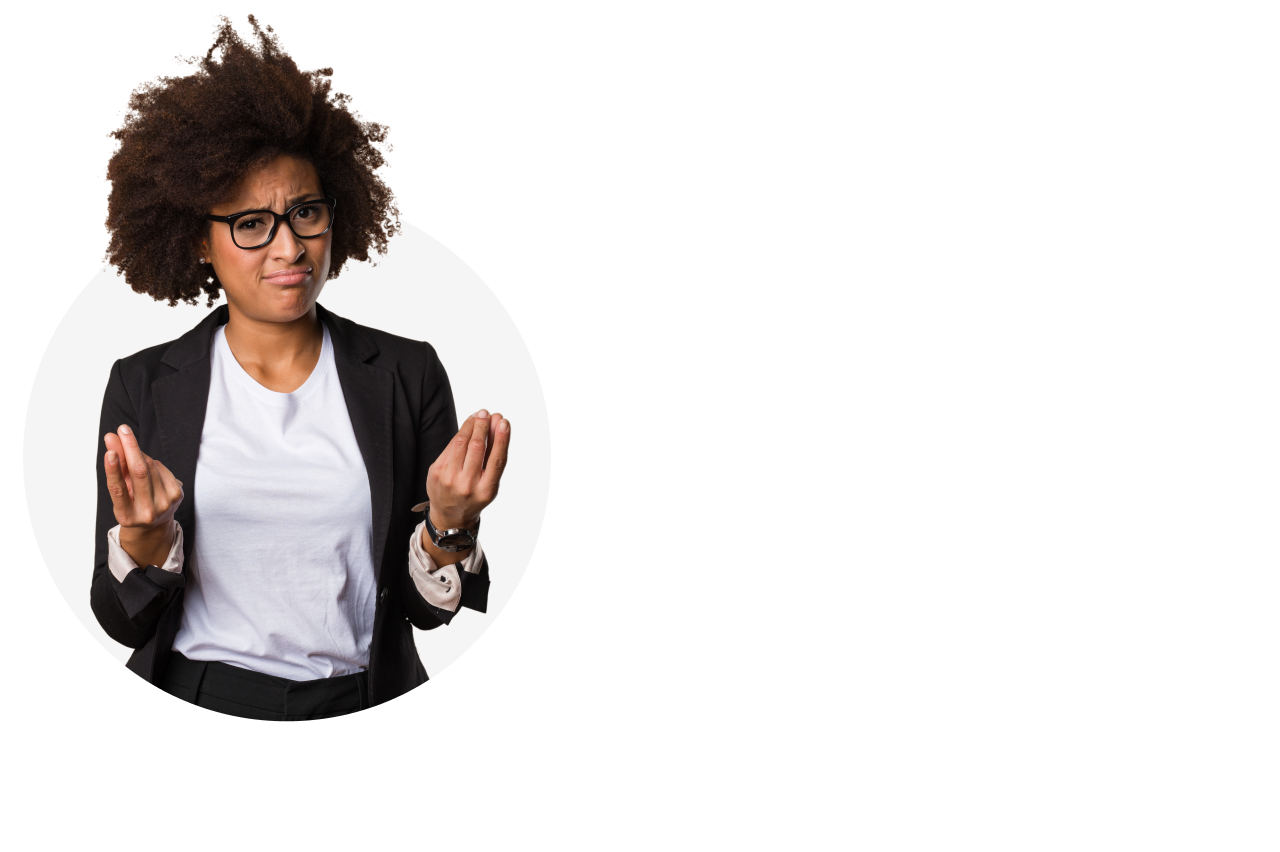
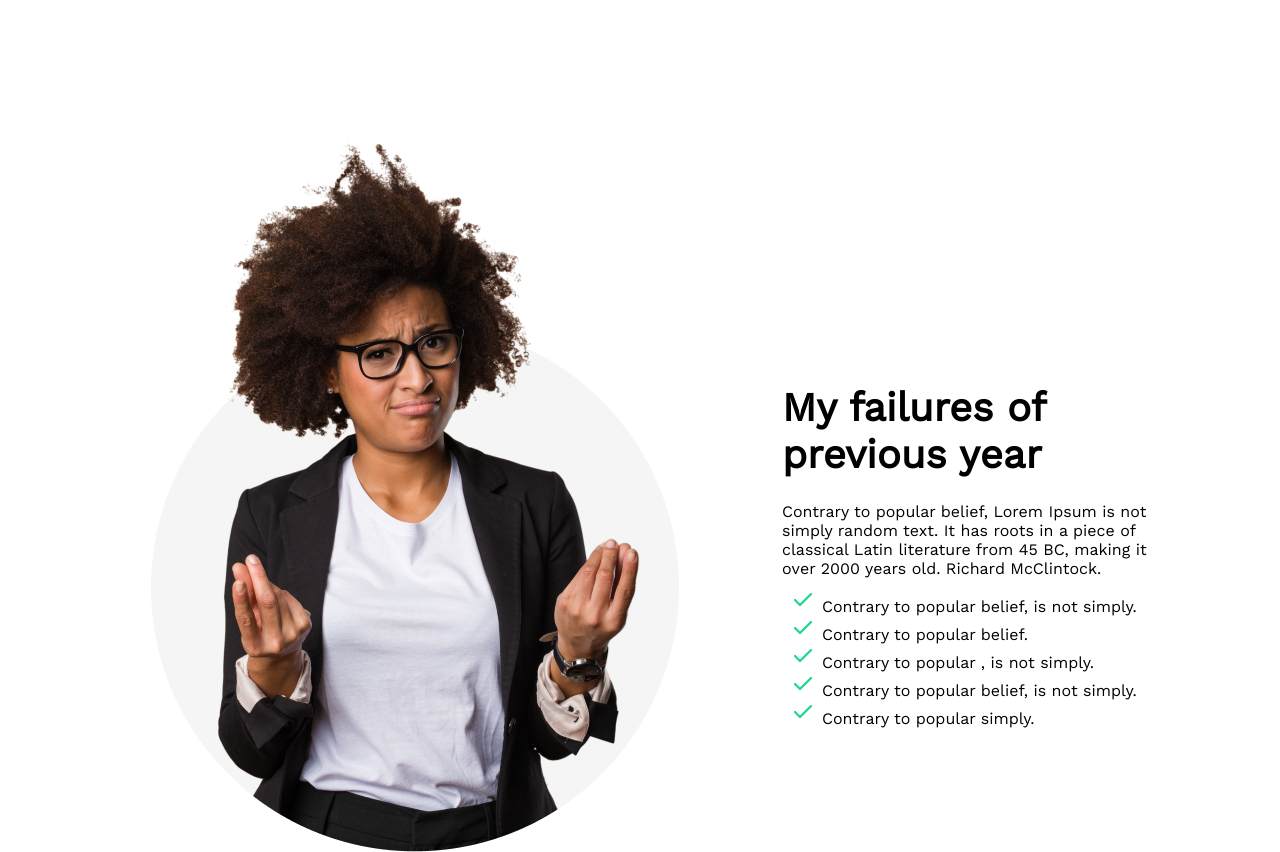
Before and after one commit to safatsaat2/new-year-new-me, a plain HTML site: page index.html in a window 1280 px wide. Shown: the part 810-1662 px from the top of the page. Before the commit the page ends 1536 px from the top, so only its background shows below. Drawn offline with nearby package versions, Linux system fonts and the light colour scheme.

Commit message:
My Failure Secion Added

```diff
--- a/index.html
+++ b/index.html
@@ -19,16 +19,26 @@
     <header class="header">
         <div class="header-section">
             <h1>All Thinks Are Possible If You believe</h1>
-            <p>There are many variations of passages of Lorem Ipsum <br> available, but the majority have suffered alteration in some <br> form, by injected humour, or randomised words</p>
+            <p>There are many variations of passages of Lorem Ipsum <br> available, but the majority have suffered
+                alteration in some <br> form, by injected humour, or randomised words</p>
             <button class="btn">Contact Us</button>
         </div>
     </header>
     <main>
         <section class="my-failure">
-            <div>
-                <img src="images/person.png" alt="">
+            <div class="my-failure-div">
+                    <img src="images/person.png" alt="">
                 <div>
-
+                    <h2>My failures of previous year</h2>
+                    <p>Contrary to popular belief, Lorem Ipsum is not simply random text. It has roots in a piece of
+                        classical Latin literature from 45 BC, making it over 2000 years old. Richard McClintock.</p>
+                    <ul>
+                        <li>Contrary to popular belief, is not simply.</li>
+                        <li>Contrary to popular belief.</li>
+                        <li>Contrary to popular , is not simply.</li>
+                        <li>Contrary to popular belief, is not simply.</li>
+                        <li>Contrary to popular simply.</li>
+                    </ul>
                 </div>
             </div>
         </section>
--- a/style/styles.css
+++ b/style/styles.css
@@ -8,13 +8,14 @@
     background-image: url(../images/banner/banner1.png);
     background-repeat: no-repeat;
     height: 808px;
-    display: flex;
-    flex-direction: column;
-    justify-content: center;
+    display: block;
+    justify-self: center;
     padding-left: 50%;
     padding-right: 10%;
 }
-
+.header-section{
+    padding-top: 50%;
+}
 .header .header-section h1{
     font-size: 60px;
     text-align: right;
@@ -38,3 +39,29 @@
     border: 0;
     border-radius: 5px;
 }
+
+/* Failure Section Styles */
+.my-failure{
+    margin-top: 130px;
+}
+.my-failure .my-failure-div{
+    display: flex;
+    justify-content: center;
+    gap: 85px;
+}
+.my-failure .my-failure-div div{
+    padding-top: 20%;
+    padding-right: 10%;
+}
+
+.my-failure .my-failure-div div h2{
+    font-size: 40px;
+    padding-bottom: 24px;
+}
+.my-failure .my-failure-div img{
+    padding-left: 10%;
+}
+.my-failure .my-failure-div ul{
+    padding-top: 10px;
+    list-style: url(../images/icons/check\ 1.png);
+}
```
Also changed, not shown: images/icons/check 1.png (added).
